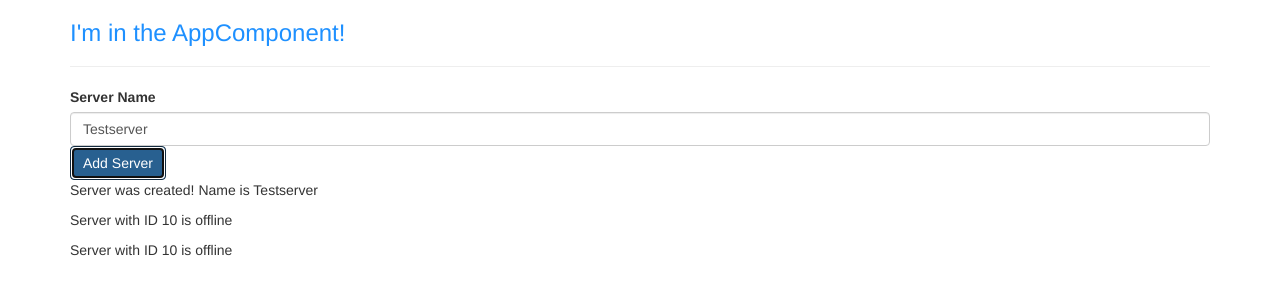
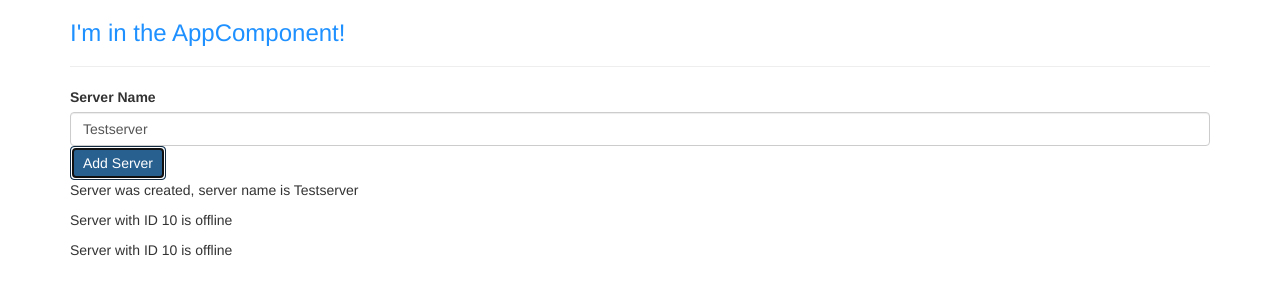
Before and after one commit to ach-me/udemy-the-complete-guide-to-angular2, an Angular app: page / in a window 1280 px wide. Both pictures are taken after a click on the button "Add Server". Shown: the top 300 px of the page. Built offline with nearby package versions, Linux system fonts and the light colour scheme.

Commit message:
Se agregó la directiva *ngIf al servers.component

```diff
--- a/src/app/servers/servers.component.html
+++ b/src/app/servers/servers.component.html
@@ -30,6 +30,9 @@
 <!-- <p [innerText]="allowNewServer"></p> -->
 
 <!-- String interpolation -->
-<p>{{serverCreationStatus}}</p>
+<!-- <p>{{serverCreationStatus}}</p> -->
+
+<p *ngIf="serverCreated">Server was created, server name is {{serverName}}</p>
+<!-- *ngIf, directiva estructural de angular que modifica el DOM -->
 <app-server></app-server>
 <app-server></app-server>
--- a/src/app/servers/servers.component.ts
+++ b/src/app/servers/servers.component.ts
@@ -10,6 +10,7 @@ export class ServersComponent implements OnInit {
   allowNewServer = false;
   serverCreationStatus = 'No server was created!';
   serverName = 'Testserver';
+  serverCreated = false;
 
   // Metodo ejecutado al momento en que este componente es creado por Angular
   constructor() {
@@ -24,6 +25,7 @@ export class ServersComponent implements OnInit {
   }
 
   onCreateServer() {
+    this.serverCreated = true;
     this.serverCreationStatus = 'Server was created! Name is ' + this.serverName;
   }
 
```
